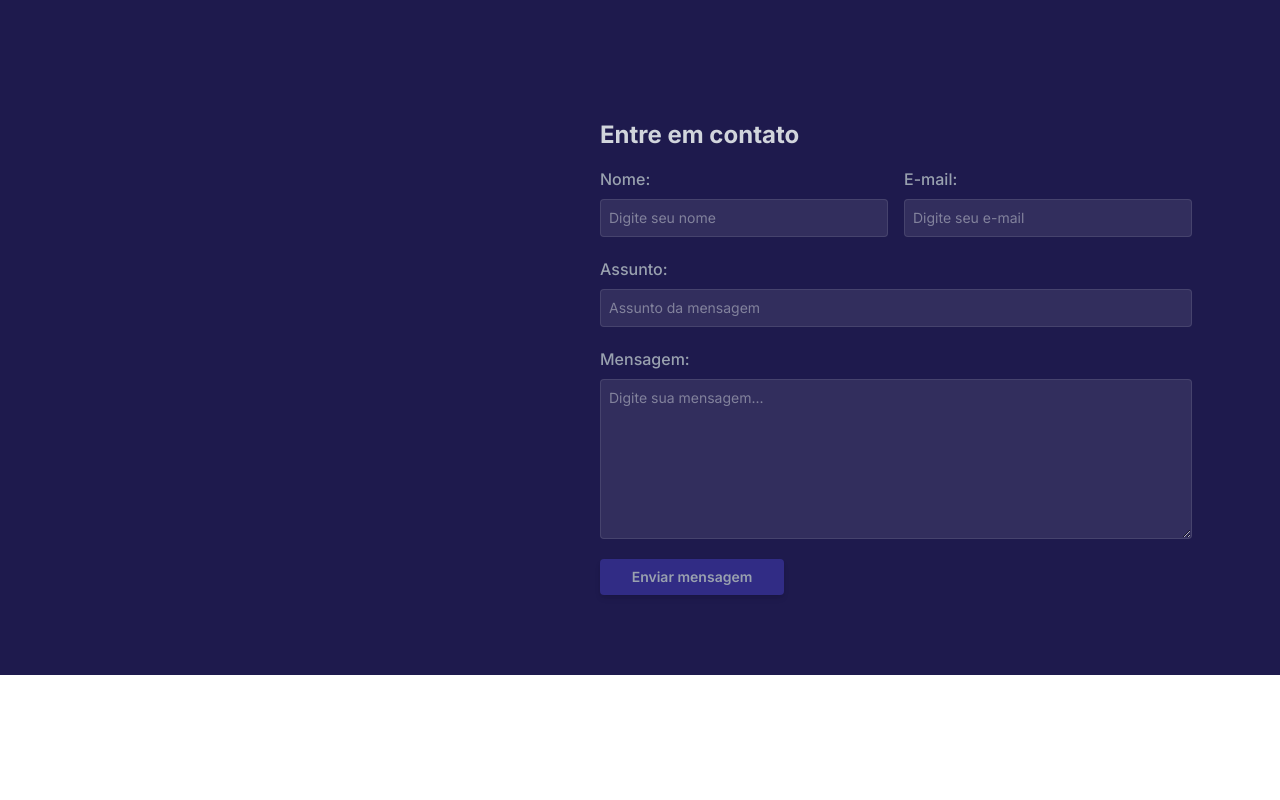
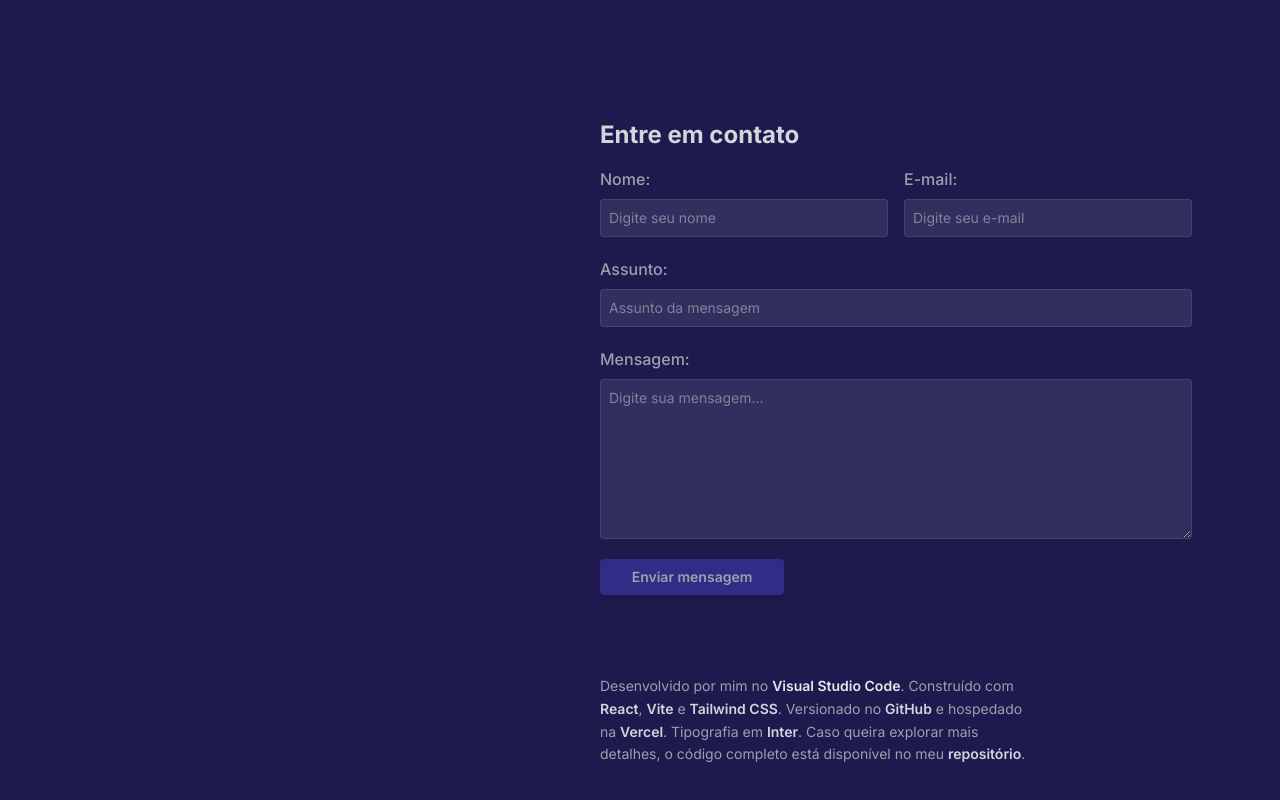
Before and after one commit to dryelleebelin/dryelleebelin-website, a React (Vite) app: page / in a window 1280 px wide. Shown: the part 1711-2511 px from the top of the page. Before the commit the page ends 2386 px from the top, so only its background shows below. Built offline with nearby package versions, Linux system fonts and the light colour scheme; no server answers.

Commit message:
feat(footer): adicionar footer com links

```diff
--- a/src/App.tsx
+++ b/src/App.tsx
@@ -5,6 +5,7 @@ import Sidebar from "./components/Sidebar.tsx";
 import About from "./sections/About..js";
 import Experience from "./sections/Experience.tsx";
 import Contact from "./sections/Contact.tsx";
+import Footer from "./sections/Footer.tsx";
 import DownloadCVButton from "./components/DownloadCVButton.tsx";
 import "./index.css";
 
@@ -23,6 +24,7 @@ export default function App() {
         <section id="about"><About /></section>
         <section id="experience"><Experience /></section>
         <section id="contact"><Contact /></section>
+        <Footer />
       </main>
 
       <CursorLight />
--- /dev/null
+++ b/src/sections/Footer.tsx
@@ -0,0 +1,72 @@
+export default function Footer() {
+  return (
+    <p className="pt-8 md:pt-0 pb-20 px-6 md:px-22 w-full md:w-4/5 text-sm leading-relaxed">
+      Desenvolvido por mim no{" "}
+      <a
+        href="https://code.visualstudio.com/"
+        className="text-gray-200 font-semibold hover:text-violet-400 transition-colors"
+        target="_blank"
+      >
+        Visual Studio Code
+      </a>
+      . Construído com{" "}
+      <a
+        href="https://react.dev/"
+        className="text-gray-300 font-semibold hover:text-violet-400 transition-colors"
+        target="_blank"
+      >
+        React
+      </a>
+      ,{" "}
+      <a
+        href="https://vite.dev/"
+        className="text-gray-300 font-semibold hover:text-violet-400 transition-colors"
+        target="_blank"
+      >
+        Vite
+      </a>{" "}
+      e{" "}
+      <a
+        href="https://tailwindcss.com/"
+        className="text-gray-300 font-semibold hover:text-violet-400 transition-colors"
+        target="_blank"
+      >
+        Tailwind CSS
+      </a>
+      . Versionado no{" "}
+      <a
+        href="https://github.com/"
+        className="text-gray-300 font-semibold hover:text-violet-400 transition-colors"
+        target="_blank"
+      >
+        GitHub
+      </a>{" "}
+      e hospedado na{" "}
+      <a
+        href="https://vercel.com/"
+        className="text-gray-300 font-semibold hover:text-violet-400 transition-colors"
+        target="_blank"
+      >
+        Vercel
+      </a>
+      . Tipografia em{" "}
+      <a
+        href="https://rsms.me/inter/"
+        className="text-gray-300 font-semibold hover:text-violet-400 transition-colors"
+        target="_blank"
+      >
+        Inter
+      </a>
+      . Caso queira explorar mais detalhes, o código completo está disponível no
+      meu{" "}
+      <a
+        href="https://github.com/dryelleebelin/dryelleebelin-website"
+        className="text-gray-300 font-semibold hover:text-violet-400 transition-colors"
+        target="_blank"
+      >
+        repositório
+      </a>
+      .
+    </p>
+  );
+}
```
